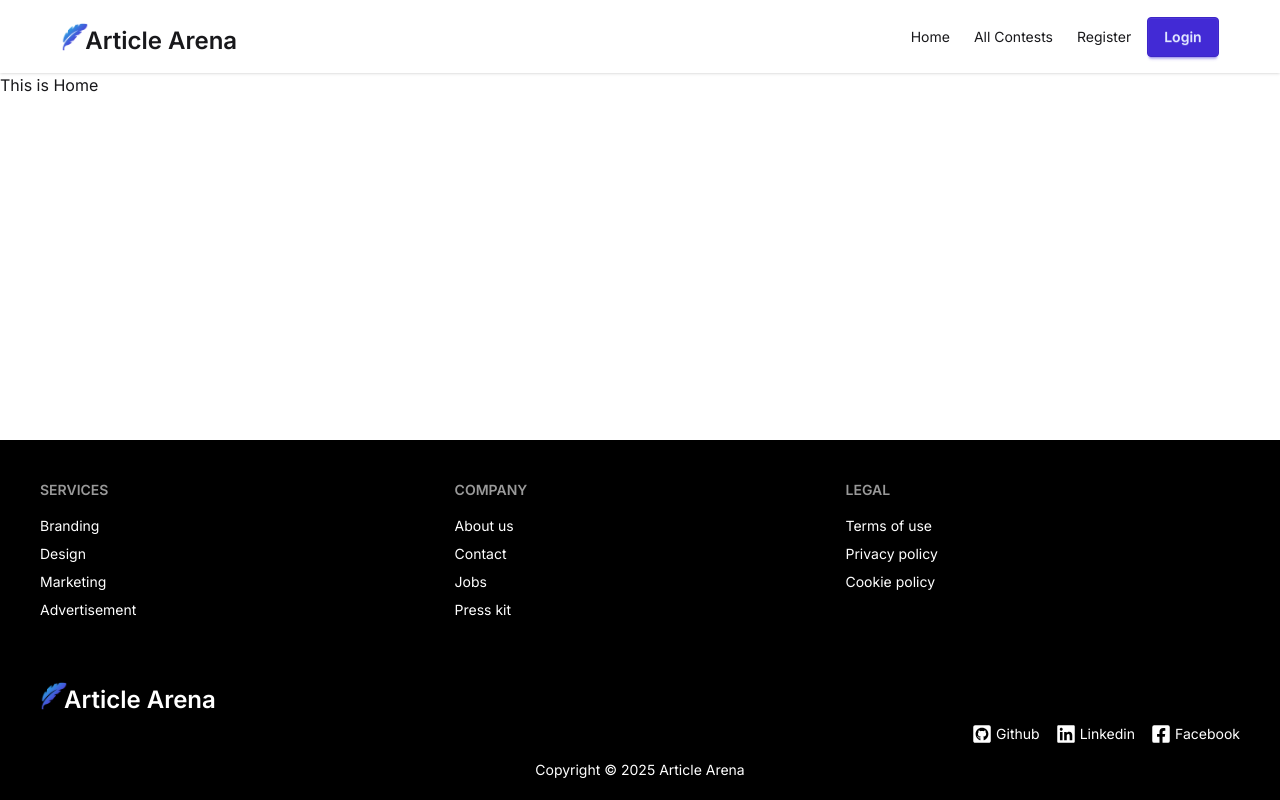
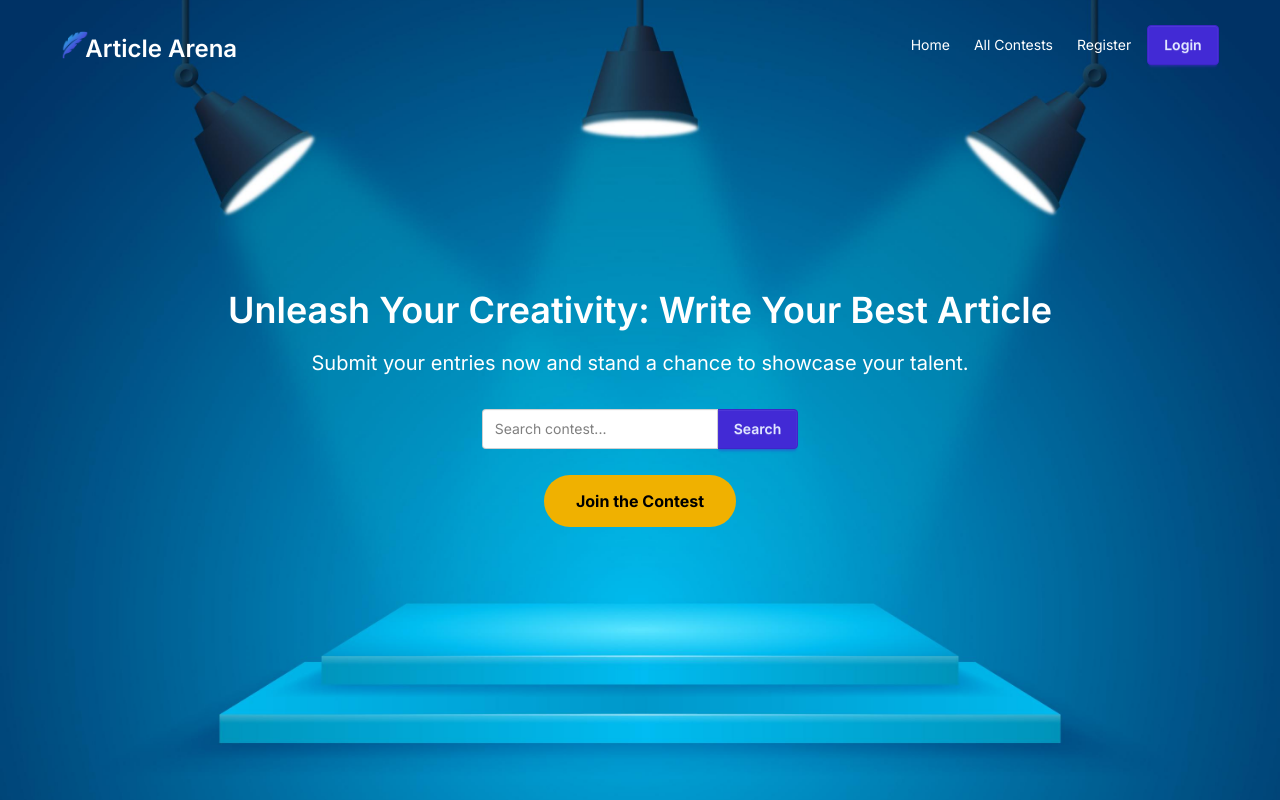
Before and after one commit to SubrotoKumar7/article-arena-client, a React (Vite) app: page / in a window 1280 px wide. Shown: the top 800 px of the page. Built offline with nearby package versions, Linux system fonts and the light colour scheme.

Commit message:
navbar sticky at home

```diff
--- /dev/null
+++ b/src/components/Banner/Banner.jsx
@@ -0,0 +1,28 @@
+import React from 'react';
+import bgImg from '../../assets/background.jpg';
+import { Link } from 'react-router';
+
+const Banner = () => {
+    return (
+        <div className="relative text-white h-screen flex items-center justify-center">
+            <div className="absolute inset-0 z-10 bg-cover bg-center" style={{ backgroundImage: `url(${bgImg})` }}></div>
+            <div className="relative z-10 text-center px-4">
+                <h1 className="text-4xl sm:text-4xl  font-semibold mb-4 leading-tight"> Unleash Your Creativity: Write Your Best Article</h1>
+                <p className="text-xl mb-8">Submit your entries now and stand a chance to showcase your talent.</p>
+
+                <div className="relative flex justify-center">
+                    <div className="join">
+                        <input className="input join-item text-black" placeholder="Search contest..." />
+                        <button className="btn join-item btn-primary">Search</button>
+                    </div>
+                </div>
+
+                <div className="mt-10">
+                    <Link className="px-8 py-4 bg-yellow-500 text-black font-bold rounded-full hover:bg-yellow-600 transition" to={'/register'}>Join the Contest</Link>
+                </div>
+            </div>
+        </div>
+    );
+};
+
+export default Banner;
--- a/src/components/Navbar/Navbar.jsx
+++ b/src/components/Navbar/Navbar.jsx
@@ -1,9 +1,24 @@
-import React from 'react';
-import { Link, NavLink } from 'react-router';
+import React, { useEffect, useState } from 'react';
+import { Link, NavLink, useLocation } from 'react-router';
 import Logo from '../Shared/Logo/Logo';
 import Container from '../Shared/Container/Container';
 
 const Navbar = () => {
+    const [isScroll, setIsScroll] = useState(false);
+    const location = useLocation();
+
+
+    useEffect(()=> {
+        window.addEventListener('scroll', ()=> {
+            const scroll = window.scrollY;
+            if(scroll > 0){
+                setIsScroll(true);
+            }else{
+                setIsScroll(false);
+            }
+        })
+    }, [isScroll])
+
     const links = <>
         <li><NavLink to={'/'}>Home</NavLink></li>
         <li><NavLink to={'/all-contests'}>All Contests</NavLink></li>
@@ -11,13 +26,13 @@ const Navbar = () => {
     </>
 
     return (
-        <div className='bg-base-100 shadow-sm py-1'>
+        <div className={`${location.pathname === '/' ? 'fixed top-0 left-0 w-full z-50 md:text-white' : 'static text-black'} py-2  ${isScroll ? 'bg-base-100 text-black!' : 'bg-transparent'}`}>
             <Container>
-                <div className="navbar">
+                <div className="navbar my-1">
                     <div className="navbar-start">
                         <div className="dropdown">
                             <div tabIndex={0} role="button" className="btn btn-ghost lg:hidden">
-                            <svg xmlns="http://www.w3.org/2000/svg" className="h-5 w-5" fill="none" viewBox="0 0 24 24" stroke="currentColor"> <path strokeLinecap="round" strokeLinejoin="round" strokeWidth="2" d="M4 6h16M4 12h8m-8 6h16" /> </svg>
+                                <svg xmlns="http://www.w3.org/2000/svg" className={`h-5 w-5 ${isScroll ? 'text-black' : 'text-white'}`} fill="none" viewBox="0 0 24 24" stroke="currentColor"> <path strokeLinecap="round" strokeLinejoin="round" strokeWidth="2" d="M4 6h16M4 12h8m-8 6h16" /> </svg>
                             </div>
                             <ul
                                 tabIndex="-1"
@@ -25,7 +40,9 @@ const Navbar = () => {
                                 {links}
                             </ul>
                         </div>
+                        <div className={`${isScroll ? "text-black" : "text-white"}`}>
                             <Logo></Logo>
+                        </div>
                     </div>
                     <div className="navbar-end">
                         <div className="hidden lg:flex">
--- a/src/pages/Home/Home.jsx
+++ b/src/pages/Home/Home.jsx
@@ -1,9 +1,10 @@
 import React from 'react';
+import Banner from '../../components/Banner/Banner';
 
 const Home = () => {
     return (
         <div>
-            <h1>This is Home</h1>
+            <Banner></Banner>
         </div>
     );
 };
```
Also changed, not shown: src/assets/background.jpg (added). Lines whose indentation alone changed are shown as unchanged.
